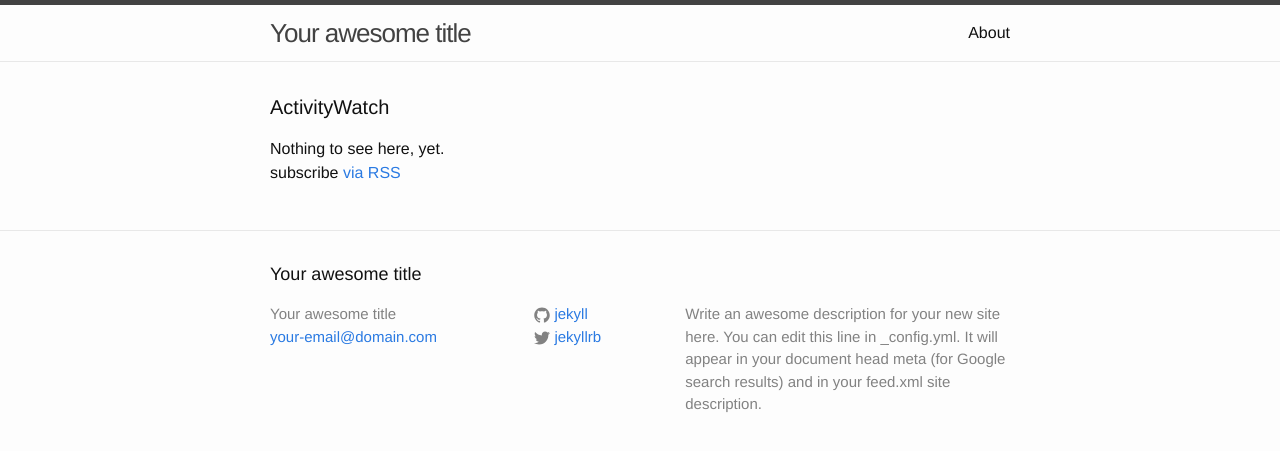
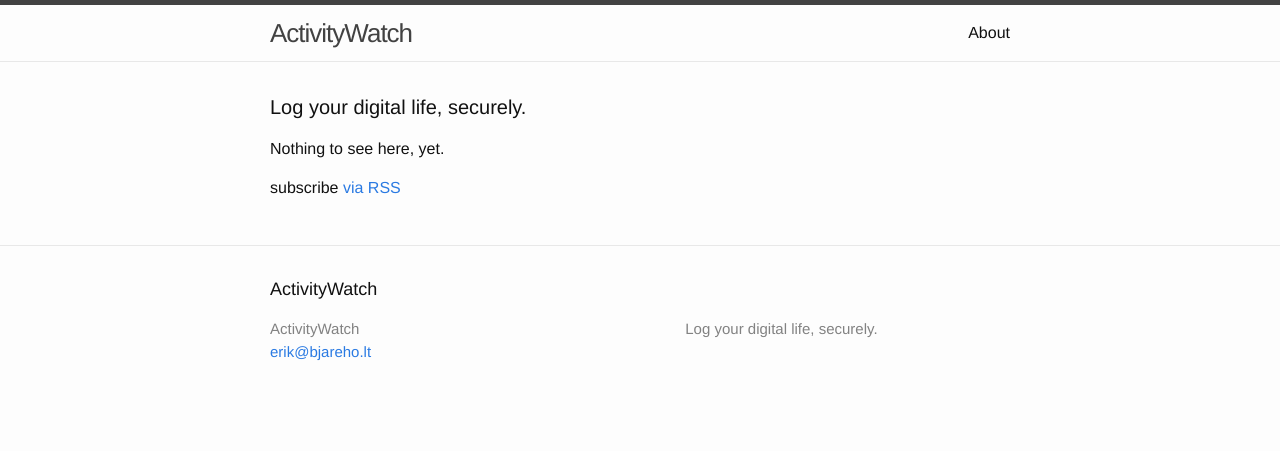
Before and after one commit to ActivityWatch/activitywatch.github.io, a Jekyll site: the page built from index.html, in a window 1280 px wide. Shown: the top 451 px of the page. Built offline with Jekyll 4.4.1, drawn with Linux system fonts in a browser that asks for light colours.

Commit message:
Corrected config and index

```diff
--- a/_config.yml
+++ b/_config.yml
@@ -6,16 +6,14 @@
 # 'jekyll serve'. If you change this file, please restart the server process.
 
 # Site settings
-title: Your awesome title
-email: your-email@domain.com
+title: ActivityWatch
+email: erik@bjareho.lt
 description: > # this means to ignore newlines until "baseurl:"
-  Write an awesome description for your new site here. You can edit this
-  line in _config.yml. It will appear in your document head meta (for
-  Google search results) and in your feed.xml site description.
+  Log your digital life, securely.
 baseurl: "" # the subpath of your site, e.g. /blog
-url: "http://yourdomain.com" # the base hostname & protocol for your site
-twitter_username: jekyllrb
-github_username:  jekyll
+url: "http://activitywatch.github.io" # the base hostname & protocol for your site
+#twitter_username: jekyllrb
+#github_username:  ActivityWatch
 
 # Build settings
 markdown: kramdown
--- a/index.html
+++ b/index.html
@@ -4,9 +4,11 @@
 
 <div class="home">
 
-  <h1 class="page-heading">ActivityWatch</h1>
+  <h1 class="page-heading">Log your digital life, securely.</h1>
 
-  Nothing to see here, yet.
+  <p>
+    Nothing to see here, yet.
+  </p>
 
   <!--ul class="post-list">
     {% for post in site.posts %}
```
